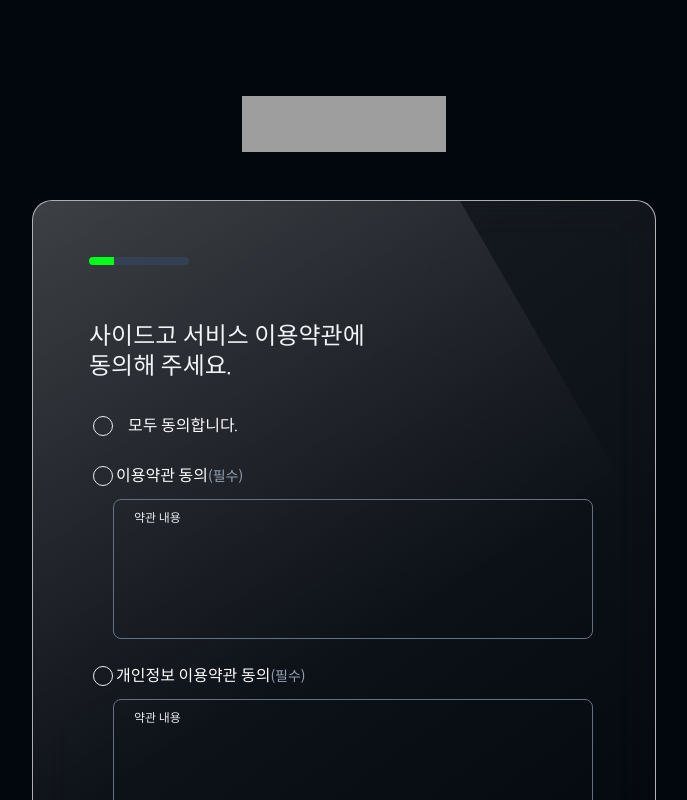
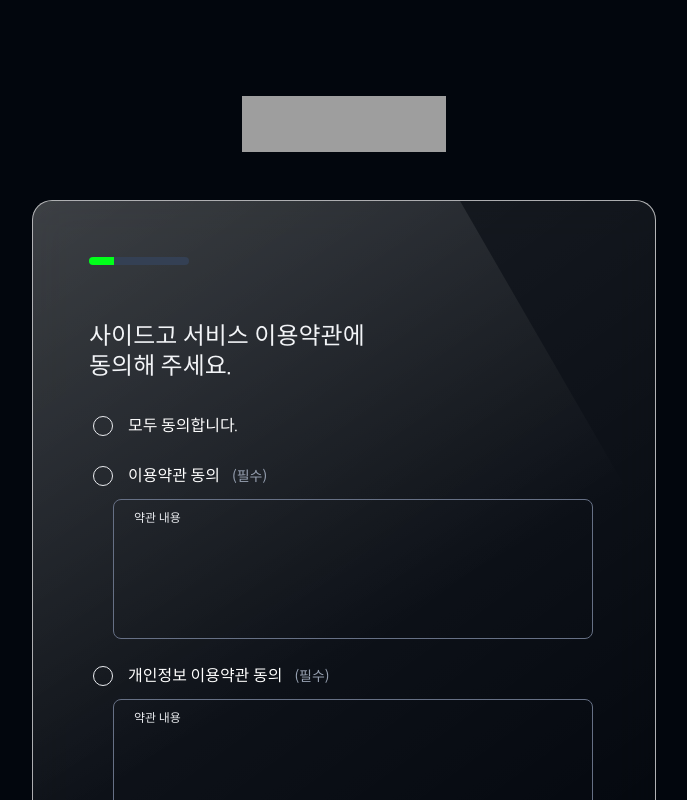
Before and after one commit to siderTeam/FrontEnd-Service, a Next.js app: page /signUp in a window 1280 px wide. Shown: the top 800 px of the page, without its empty margins (296-983 px from the left). Built offline with nearby package versions, Linux system fonts and the light colour scheme; grey boxes are pictures that could not be loaded.

Commit message:
회원가입 약관 동의 리팩터링

```diff
--- a/src/app/signUp/components/FirstContent.tsx
+++ b/src/app/signUp/components/FirstContent.tsx
@@ -2,17 +2,20 @@
 
 import styled from '@emotion/styled';
 import { color } from '@/styles/color';
-import Radio from '@/components/RadioButton/Radio';
 import { useEffect, useState } from 'react';
 import Button from '@/components/Button/Button';
+import Radio from '@/components/Radio/Radio';
 
-const FirstContent = ({ onClick }) => {
+interface Props {
+  onClick: () => void;
+}
+
+const FirstContent = ({ onClick }: Props) => {
   const [checkForm, setCheckForm] = useState({
     all: false,
     first: false,
     second: false,
   });
-  const [isButtonDisabled, setIsButtonDisabled] = useState(true);
 
   useEffect(() => {
     const isAllChecked = checkForm.first && checkForm.second;
@@ -22,13 +25,11 @@ const FirstContent = ({ onClick }) => {
         ...prevCheckForm,
         all: true,
       }));
-      setIsButtonDisabled(false);
     } else {
       setCheckForm((prevCheckForm) => ({
         ...prevCheckForm,
         all: false,
       }));
-      setIsButtonDisabled(true);
     }
   }, [checkForm.first, checkForm.second]);
 
@@ -39,13 +40,12 @@ const FirstContent = ({ onClick }) => {
       second: !checkForm.all,
     };
     setCheckForm(newState);
-    setIsButtonDisabled(!checkForm.all);
   };
 
-  const handleRadioClick = (name) => {
+  const handleRadioClick = (name: string) => {
     setCheckForm({
       ...checkForm,
-      [name]: !checkForm[name],
+      [name]: !checkForm[name as 'all' | 'first' | 'second'],
     });
   };
 
@@ -60,17 +60,23 @@ const FirstContent = ({ onClick }) => {
         동의해 주세요.
       </div>
 
-      <div className="radio1">
+      <div className="content-wrapper">
         <Radio style={{ gap: 12 }} size="big" className="radio" text="모두 동의합니다." isChecked={checkForm.all} onClick={handleAgreeAll} />
-      </div>
-
-      <div className="radio2">
-        <Radio size="big" className="radio" text="이용약관 동의" isChecked={checkForm.first} requireText="(필수)" onClick={() => handleRadioClick('first')} />
+        <div>
+          <Radio
+            style={{ gap: 12 }}
+            size="big"
+            className="radio"
+            text="이용약관 동의"
+            isChecked={checkForm.first}
+            requireText="(필수)"
+            onClick={() => handleRadioClick('first')}
+          />
           <div className="terms">약관 내용</div>
         </div>
-
-      <div className="radio3">
+        <div>
           <Radio
+            style={{ gap: 12 }}
             size="big"
             className="radio"
             text="개인정보 이용약관 동의"
@@ -80,9 +86,10 @@ const FirstContent = ({ onClick }) => {
           />
           <div className="terms">약관 내용</div>
         </div>
+      </div>
 
       <div className="button-wrapper">
-        <Button mode="primary" onClick={onClick} style={{ width: '100%' }} disabled={isButtonDisabled}>
+        <Button mode="primary" onClick={onClick} style={{ width: '100%' }} disabled={!checkForm.all}>
           다음
         </Button>
       </div>
@@ -96,22 +103,23 @@ export default FirstContent;
 const SignupContainer = styled.div`
   display: flex;
   flex-direction: column;
-
   width: 624px;
   height: 785px;
   flex-shrink: 0;
-
   padding: 56px;
-
   box-sizing: border-box;
-
   border-radius: 20px;
   border: 1px solid rgba(255, 255, 255, 0.67);
   background: linear-gradient(144deg, rgba(255, 255, 255, 0.1) 0%, rgba(0, 0, 0, 0) 100%), rgba(2, 6, 13, 0.5);
   backdrop-filter: blur(20px);
-
   overflow: hidden;
   position: relative;
+
+  .content-wrapper {
+    display: flex;
+    gap: 24px;
+    flex-direction: column;
+  }
 
   .mirror {
     width: 702.513px;
@@ -119,9 +127,7 @@ const SignupContainer = styled.div`
     transform: rotate(-30deg);
     flex-shrink: 0;
     background: linear-gradient(180deg, rgba(255, 255, 255, 0.15) 0%, rgba(0, 0, 0, 0) 100%);
-
     position: absolute;
-    /* overflow: hidden; */
     right: 120px;
     top: -50px;
     z-index: -1;
@@ -131,11 +137,8 @@ const SignupContainer = styled.div`
     width: 100px;
     height: 8px;
     flex-shrink: 0;
-
     background-color: ${color.gray.gray8};
-
     border-radius: 26px;
-
     margin-bottom: 56px;
     position: relative;
 
@@ -143,9 +146,7 @@ const SignupContainer = styled.div`
       width: 25%;
       height: 8px;
       flex-shrink: 0;
-
       background-color: ${color.brand.brandMain};
-
       border-radius: 26px 0 0 26px;
       position: absolute;
     }
@@ -153,12 +154,10 @@ const SignupContainer = styled.div`
 
   .text {
     color: ${color.gray.gray3};
-
     font-size: 24px;
     font-style: normal;
     font-weight: 400;
     line-height: normal;
-
     margin-bottom: 32px;
   }
 
@@ -166,17 +165,13 @@ const SignupContainer = styled.div`
     width: 480px;
     height: 140px;
     flex-shrink: 0;
-
     box-sizing: border-box;
     border-radius: 8px;
     border: 1px solid ${color.gray.gray7};
-
     padding: 10px 20px 18px 20px;
     margin-top: 10px;
     margin-left: 24px;
-
     overflow-y: auto;
-
     color: ${color.gray.gray4};
 
     font-size: 12px;
@@ -196,14 +191,6 @@ const SignupContainer = styled.div`
     }
   }
 
-  .radio1,
-  .radio2 {
-    margin-bottom: 24px;
-  }
-
-  .radio3 {
-  }
-
   .button-wrapper {
     flex-grow: 1;
     display: flex;
--- a/src/components/Input/Input.tsx
+++ b/src/components/Input/Input.tsx
@@ -111,7 +111,7 @@ const InputContainer = styled.div`
 
 const StyledInput = styled.input<any>`
   ${({ size }) => INPUT_TYPE[size as 'large']};
-  ${({ color }) => COLOR_TYPE[color as 'placeholder']};
+  ${({ color }) => COLOR_TYPE[color as 'primary']};
   display: flex;
   align-items: center;
   font-weight: 400;
--- a/src/components/Radio/Radio.tsx
+++ b/src/components/Radio/Radio.tsx
@@ -1,37 +1,38 @@
-"use client";
+'use client';
 
-import styled from "@emotion/styled";
-import { RADIO_BUTTON_TYPE_PROPS, RadioButtonProps } from "@/types/types";
-import { color } from "@/styles/color";
+import styled from '@emotion/styled';
+import { color } from '@/styles/color';
 
-const Radio = ({
-  text,
-  requireText,
-  className,
-  onChange,
-  onClick,
-  style,
-  requireStyle,
-  disabled,
-  size = "small",
-  isChecked,
-}: RadioButtonProps) => {
+export type RadioButtonProps = {
+  text?: string;
+  requireText?: string;
+  isChecked?: boolean;
+  name?: string;
+  onChange?: (e: any) => void;
+  onClick?: () => void;
+  style?: React.CSSProperties;
+  requireStyle?: React.CSSProperties;
+  radioStyle?: React.CSSProperties;
+  className?: string;
+  disabled?: boolean;
+  size?: 'small' | 'big';
+};
+
+const Radio = ({ text, requireText, className, onChange, onClick, style, radioStyle, requireStyle, disabled, size = 'small', isChecked }: RadioButtonProps) => {
   return (
-    <Container>
+    <Container style={style}>
       <StyledRadio
-        type='checkbox'
+        type="checkbox"
         disabled={disabled}
         onChange={onChange}
         onClick={onClick}
-        style={style}
+        style={radioStyle}
         className={className}
         size={size as never}
         checked={isChecked}
       />
       <StyledLabel>{text}</StyledLabel>
-      {requireText && (
-        <StyledRequire style={requireStyle}>{requireText}</StyledRequire>
-      )}
+      {requireText && <StyledRequire style={requireStyle}>{requireText}</StyledRequire>}
     </Container>
   );
 };
@@ -49,13 +50,13 @@ const SIZE = {
   },
 };
 
-const Container = styled.div`
+const Container = styled.label`
   display: flex;
   align-items: center;
 `;
 
-const StyledRadio = styled.input<RADIO_BUTTON_TYPE_PROPS>`
-  ${({ size }) => SIZE[size]}
+const StyledRadio = styled.input<RadioButtonProps>`
+  ${({ size }) => SIZE[size as unknown as 'big' | 'small']}
   border-radius: 100%;
   background-color: transparent;
   border: 1px solid ${color.gray.gray4};
@@ -73,17 +74,17 @@ const StyledRadio = styled.input<RADIO_BUTTON_TYPE_PROPS>`
   }
 
   &:checked {
-    background-image: url("/images/radio/Checked_Big.svg");
+    background-image: url('/images/radio/Checked_Big.svg');
     border: none;
   }
 
   &:disabled {
-    background-image: url("/images/radio/Disabled_Big.svg");
+    background-image: url('/images/radio/Disabled_Big.svg');
     border: none;
   }
 
   &:checked&:disabled {
-    background-image: url("/images/radio/DisabledCheck_Big.svg");
+    background-image: url('/images/radio/DisabledCheck_Big.svg');
     border: none;
   }
 `;
--- a/src/components/RadioButton/Radio.tsx
+++ /dev/null
@@ -1,100 +0,0 @@
-'use client';
-
-import styled from '@emotion/styled';
-import { color } from '@/styles/color';
-
-export type RadioButtonProps = {
-  text?: string;
-  requireText?: string;
-  isChecked?: boolean;
-  name?: string;
-  onChange?: (e: any) => void;
-  onClick?: () => void;
-  style?: React.CSSProperties;
-  requireStyle?: React.CSSProperties;
-  radioStyle?: React.CSSProperties;
-  className?: string;
-  disabled?: boolean;
-  size?: 'small' | 'big';
-};
-
-const Radio = ({ text, requireText, className, onChange, onClick, style, radioStyle, requireStyle, disabled, size = 'small', isChecked }: RadioButtonProps) => {
-  return (
-    <Container style={style}>
-      <StyledRadio
-        type="checkbox"
-        disabled={disabled}
-        onChange={onChange}
-        onClick={onClick}
-        style={radioStyle}
-        className={className}
-        size={size as never}
-        checked={isChecked}
-      />
-      <StyledLabel>{text}</StyledLabel>
-      {requireText && <StyledRequire style={requireStyle}>{requireText}</StyledRequire>}
-    </Container>
-  );
-};
-
-export default Radio;
-
-const SIZE = {
-  big: {
-    width: 20,
-    height: 20,
-  },
-  small: {
-    width: 16,
-    height: 16,
-  },
-};
-
-const Container = styled.label`
-  display: flex;
-  align-items: center;
-`;
-
-const StyledRadio = styled.input<RadioButtonProps>`
-  ${({ size }) => SIZE[size]}
-  border-radius: 100%;
-  background-color: transparent;
-  border: 1px solid ${color.gray.gray4};
-  appearance: none;
-  box-sizing: border-box;
-  background-position: center;
-  background-size: cover;
-
-  &:hover {
-    background-color: ${color.gray.gray7};
-  }
-
-  &:hover&:checked {
-    background-color: transparent;
-  }
-
-  &:checked {
-    background-image: url('/images/radio/Checked_Big.svg');
-    border: none;
-  }
-
-  &:disabled {
-    background-image: url('/images/radio/Disabled_Big.svg');
-    border: none;
-  }
-
-  &:checked&:disabled {
-    background-image: url('/images/radio/DisabledCheck_Big.svg');
-    border: none;
-  }
-`;
-
-const StyledLabel = styled.div`
-  color: ${color.gray.white};
-  font-size: 16px;
-`;
-
-const StyledRequire = styled.div`
-  color: ${color.gray.gray6};
-  font-size: 14px;
-`;
--- a/tsconfig.json
+++ b/tsconfig.json
@@ -4,7 +4,7 @@
     "lib": ["dom", "dom.iterable", "esnext"],
     "allowJs": true,
     "skipLibCheck": true,
-    "strict": false,
+    "strict": true,
     "forceConsistentCasingInFileNames": true,
     "noEmit": true,
     "esModuleInterop": true,
```
Lines whose indentation alone changed are shown as unchanged.
